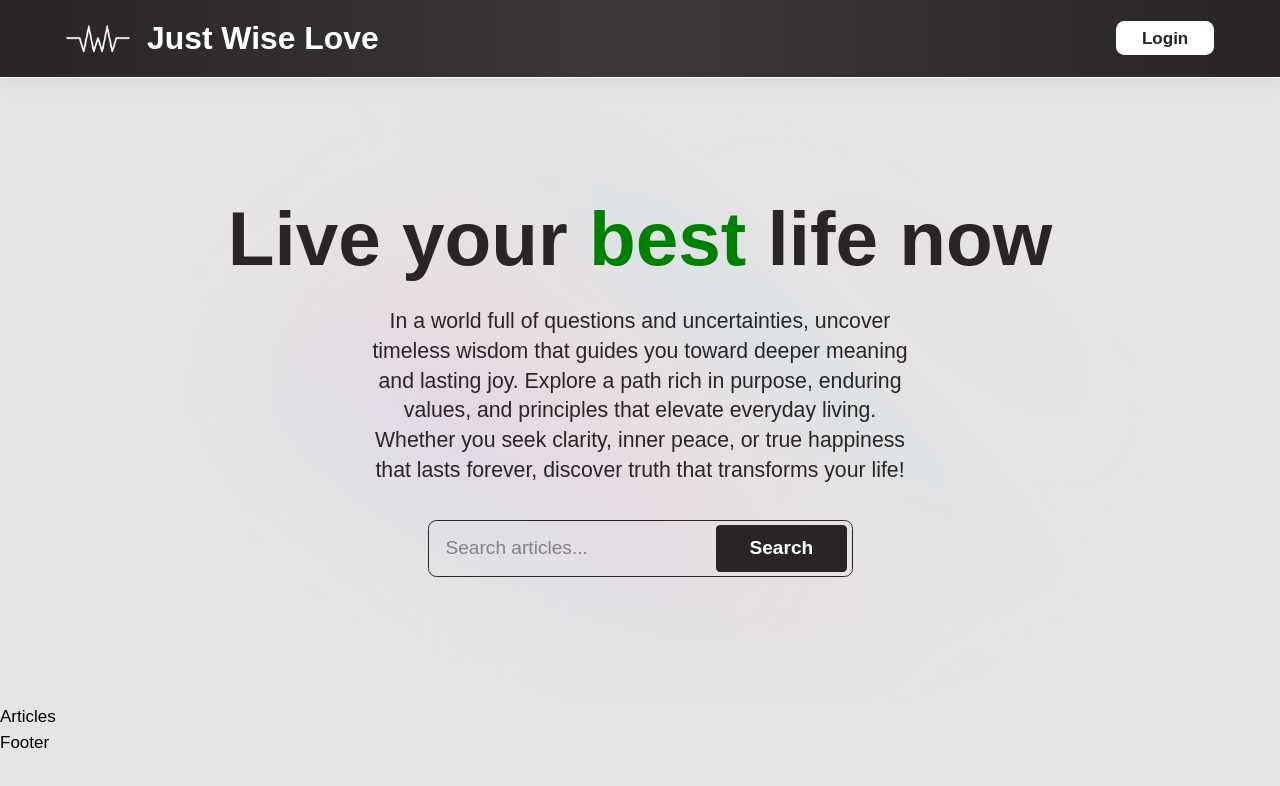
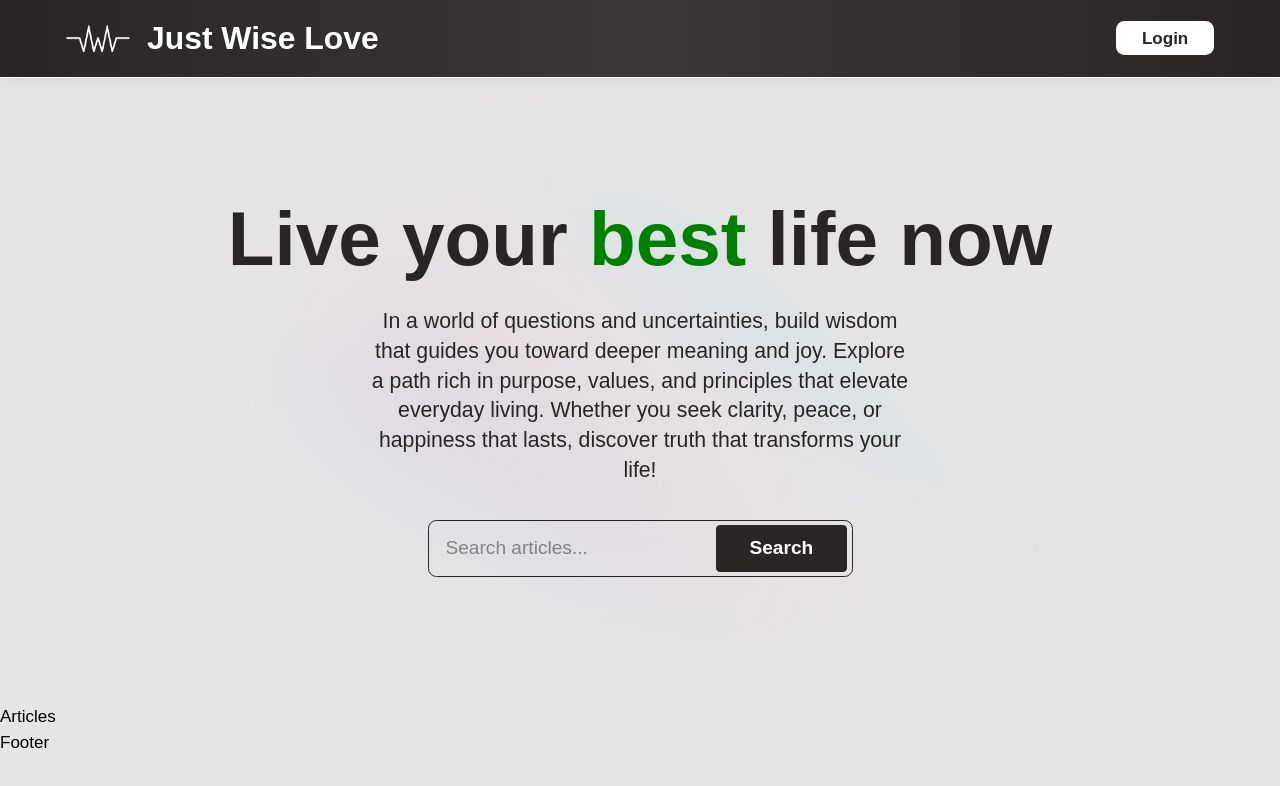
Before and after one commit to glenniii-dev/justwiselove, a React (Vite) app in the folder client/: page / in a window 1280 px wide. Shown: the top 786 px of the page. Built offline with nearby package versions, Linux system fonts and the light colour scheme; a web font is replaced by a local one.

Commit message:
Fixed subtitle

```diff
--- a/client/src/components/home/Hero.tsx
+++ b/client/src/components/home/Hero.tsx
@@ -4,7 +4,7 @@ export default function Hero() {
       <div className='bg-stone-200/60 flex flex-col items-center justify-center w-screen py-30 px-10 sm:px-20 '>
         <h1 className="text-4xl sm:text-6xl md:text-7xl font-semibold sm:leading-16">Live your <span className="text-green"> best</span> life now</h1>
 
-        <p className="my-6 sm:my-8 max-w-2xl m-auto text-lg md:px-18 lg:px-20 md:text-xl mx-auto text-center font-medium">In a world full of questions and uncertainties, uncover timeless wisdom that guides you toward deeper meaning and lasting joy. Explore a path rich in purpose, enduring values, and principles that elevate everyday living. Whether you seek clarity, inner peace, or true happiness that lasts forever, discover truth that transforms your life!</p>
+        <p className="my-6 sm:my-8 max-w-2xl m-auto text-lg md:px-18 lg:px-20 md:text-xl mx-auto text-center font-medium">In a world of questions and uncertainties, build wisdom that guides you toward deeper meaning and joy. Explore a path rich in purpose, values, and principles that elevate everyday living. Whether you seek clarity, peace, or happiness that lasts, discover truth that transforms your life!</p>
 
         <form className="flex justify-between w-90 lg:w-100 max-sm:scale-75 border border-stone-800 bg-transparent rounded-lg overflow-hidden text-lg">
           <input type="text" placeholder="Search articles..." required className="w-full pl-4 outline-none font-medium" />
```
